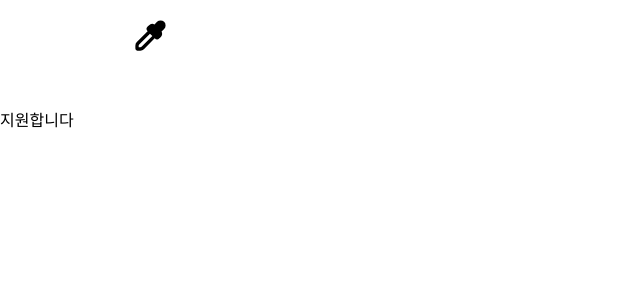
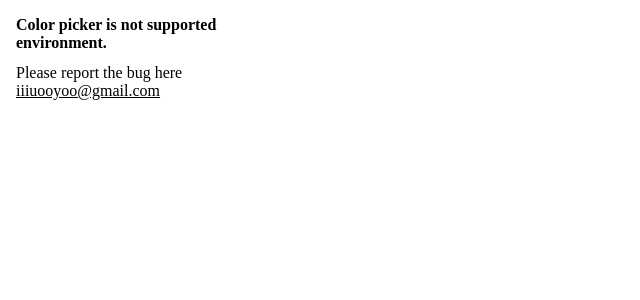
Before and after one commit to ju-nong/simple-color-picker, a Vue app: page / in a window 1280 px wide. Shown: the top 300 px of the page, without its empty margins (0-640 px from the left). Built offline with nearby package versions, Linux system fonts and the light colour scheme.

Commit message:
feat : 컴포넌트 분리 중

```diff
--- a/src/App.vue
+++ b/src/App.vue
@@ -1,5 +1,9 @@
 <template>
-    <div class="container">
+    <div>
+        <TheContainer v-if="!supported" />
+        <SupportGuide v-else />
+    </div>
+    <!-- <div class="container">
         <button class="container-icon" @click="handleColorPick">
             <svg
                 xmlns="http://www.w3.org/2000/svg"
@@ -28,47 +32,54 @@
             />
         </ColorList>
 
+        <p v-show="colors.length" class="container-guide">
+            Click to copy to the clipboard
+        </p>
+        <TheFooter />
+
         {{ supported ? "지원합니다" : "지원 안 합니다" }}
-    </div>
+    </div> -->
 </template>
 
 <script setup lang="ts">
 import { ref, onBeforeMount } from "vue";
-
-import { ColorList, ColorItem } from "./components";
+import { SupportGuide, TheContainer } from "./components";
 
 // EyeDropper support check
 const supported = ref(false);
 const checkSupport = () => (supported.value = !!window.EyeDropper);
 
-const eyeDropper = ref(new window.EyeDropper());
-
-const colors = ref<string[]>([]);
-
-// 색깔 추출
-async function handleColorPick() {
-    const { sRGBHex } = await eyeDropper.value.open();
-
-    colors.value.push(sRGBHex);
-}
-
-// 추출한 색깔 삭제
-const handleRemoveColor = (_index: number) =>
-    (colors.value = colors.value.filter((_, index) => index !== _index));
-
 onBeforeMount(() => {
     checkSupport();
 });
+// import { ColorList, ColorItem, TheFooter } from "./components";
+
+// const eyeDropper = ref(new window.EyeDropper());
+
+// const colors = ref<string[]>([]);
+
+// // 색깔 추출
+// async function handleColorPick() {
+//     const { sRGBHex } = await eyeDropper.value.open();
+
+//     colors.value.push(sRGBHex);
+// }
+
+// // 추출한 색깔 삭제
+// const handleRemoveColor = (_index: number) =>
+//     (colors.value = colors.value.filter((_, index) => index !== _index));
 </script>
 
-<style lang="scss">
-.container {
+<style lang="scss" scoped>
+div {
     width: 300px;
-    min-height: 125px;
+}
+/* .container {
+    width: 300px;
     display: flex;
     flex-direction: column;
-    justify-items: center;
     row-gap: 1rem;
+    padding-bottom: 0.5rem;
 
     &-icon {
         padding: 1rem 0;
@@ -77,5 +88,9 @@ onBeforeMount(() => {
             height: 40px;
         }
     }
-}
+
+    &-guide {
+        text-align: center;
+    }
+} */
 </style>
--- /dev/null
+++ b/src/components/SupportGuide.vue
@@ -0,0 +1,22 @@
+<template>
+    <div>
+        <h4>Color picker is not supported environment.</h4>
+        <p>Please report the bug here <span>iiiuooyoo@gmail.com</span></p>
+    </div>
+</template>
+
+<script setup lang="ts"></script>
+
+<style lang="scss" scoped>
+div {
+    padding: 1rem;
+
+    > p {
+        margin-top: 0.75rem;
+
+        > span {
+            text-decoration: underline;
+        }
+    }
+}
+</style>
--- /dev/null
+++ b/src/components/TheContainer.vue
@@ -0,0 +1,7 @@
+<template>
+    <div></div>
+</template>
+
+<script setup lang="ts"></script>
+
+<style lang="scss"></style>
--- /dev/null
+++ b/src/components/TheFooter.vue
@@ -0,0 +1,20 @@
+<template>
+    <footer>
+        <p>
+            &copy; 2023
+            <a href="https://github.com/ju-nong/color-picker" target="_blank"
+                >ju-nong</a
+            >. All Right Reserved.
+        </p>
+    </footer>
+</template>
+
+<script setup lang="ts"></script>
+
+<style lang="scss">
+footer {
+    > p {
+        text-align: center;
+    }
+}
+</style>
--- a/src/components/index.ts
+++ b/src/components/index.ts
@@ -1,4 +1,8 @@
+import SupportGuide from "./SupportGuide.vue";
+import TheContainer from "./TheContainer.vue";
+
 import ColorList from "./ColorList.vue";
 import ColorItem from "./ColorItem.vue";
+import TheFooter from "./TheFooter.vue";
 
-export { ColorList, ColorItem };
+export { SupportGuide, TheContainer, ColorList, ColorItem, TheFooter };
--- a/src/style.scss
+++ b/src/style.scss
@@ -9,3 +9,7 @@ button {
     background-color: transparent;
     cursor: pointer;
 }
+
+a {
+    color: inherit;
+}
```
